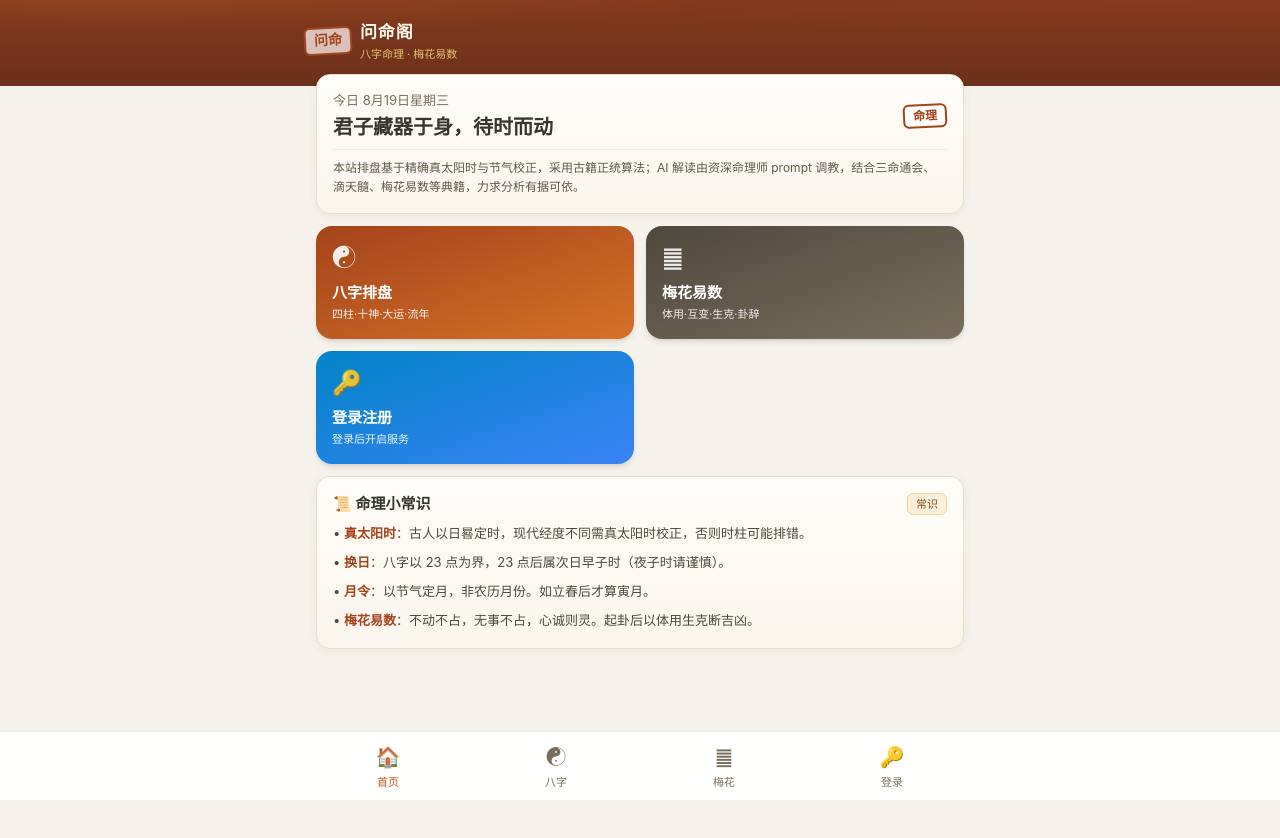
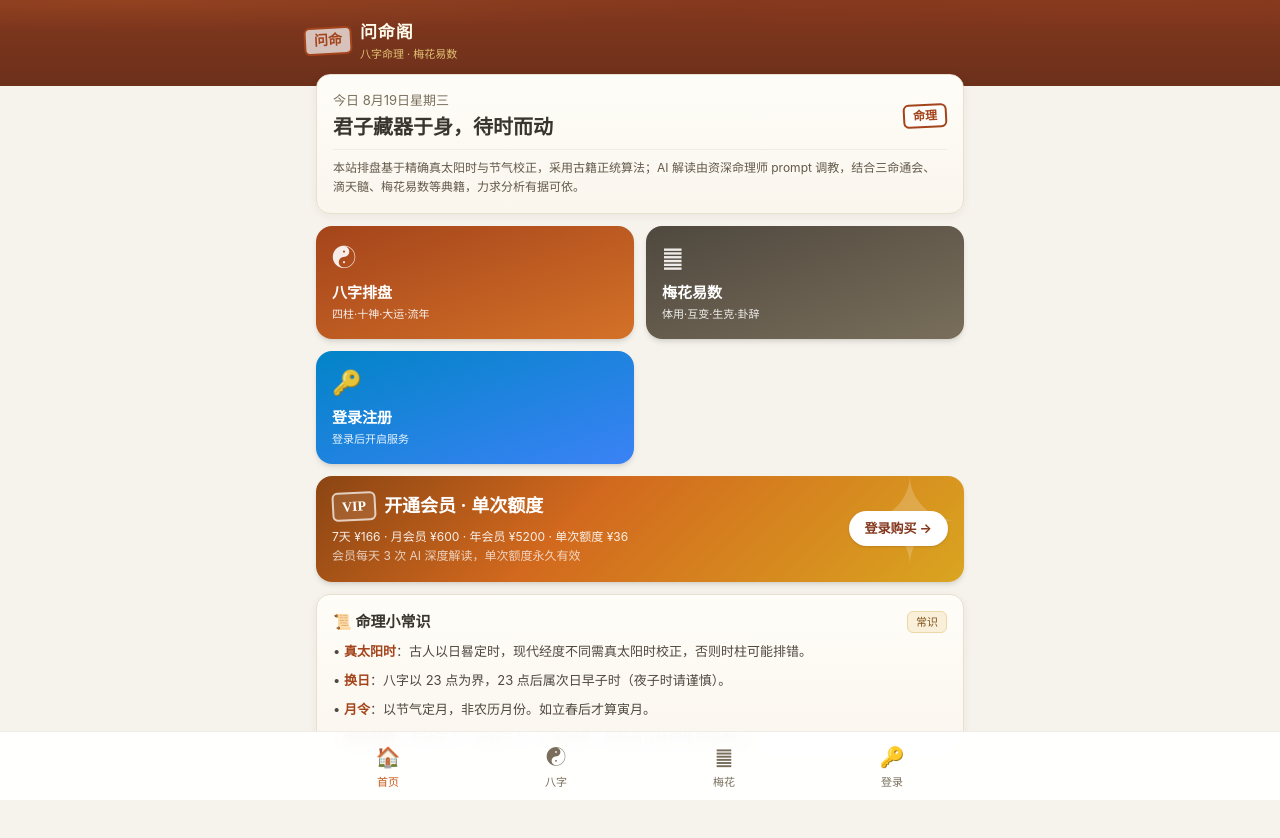
Before and after one commit to 95396014/mingli-site, a React (Vite) app in the folder frontend/: page / in a window 1280 px wide. Shown: the top 838 px of the page. Before the commit the page ends 800 px from the top, so only its background shows below. Built offline with nearby package versions, Linux system fonts and the light colour scheme; no server answers.

Commit message:
新增：首页购买会员入口 + /vip 路由 + 个人后台会员到期/额度展示

```diff
--- a/frontend/src/App.jsx
+++ b/frontend/src/App.jsx
@@ -6,6 +6,7 @@ import Meihua from './pages/Meihua.jsx'
 import Login from './pages/Login.jsx'
 import Register from './pages/Register.jsx'
 import Profile from './pages/Profile.jsx'
+import Vip from './pages/Vip.jsx'
 import Admin from './pages/Admin.jsx'
 import { useAuthStore } from './store/auth.js'
 
@@ -73,6 +74,7 @@ export default function App() {
       <Route path="/login" element={<Layout><Login /></Layout>} />
       <Route path="/register" element={<Layout><Register /></Layout>} />
       <Route path="/profile" element={<Layout><RequireAuth><Profile /></RequireAuth></Layout>} />
+      <Route path="/vip" element={<Layout><RequireAuth><Vip /></RequireAuth></Layout>} />
       <Route path="/admin" element={<RequireAuth requireAdmin><Admin /></RequireAuth>} />
       <Route path="*" element={<Navigate to="/" replace />} />
     </Routes>
--- a/frontend/src/pages/Home.jsx
+++ b/frontend/src/pages/Home.jsx
@@ -37,6 +37,28 @@ export default function Home() {
         ))}
       </div>
 
+      {/* 购买会员 / 额度入口 */}
+      <Link to={user ? '/vip' : '/login'}
+        className="block rounded-2xl p-4 mb-3 text-white relative overflow-hidden shadow-md active:scale-[0.98] transition"
+        style={{background:'linear-gradient(135deg,#8B4513 0%,#D2691E 40%,#DAA520 100%)'}}>
+        <div className="absolute right-2 top-0 opacity-20 text-[120px] leading-none font-song select-none -mr-1 -mt-3">✦</div>
+        <div className="flex items-center justify-between relative">
+          <div>
+            <div className="flex items-center gap-2">
+              <span className="seal !text-white !border-white/70 !bg-white/10">VIP</span>
+              <div className="font-song font-bold text-[18px]">开通会员 · 单次额度</div>
+            </div>
+            <div className="text-[12px] mt-1.5 opacity-90 leading-relaxed">
+              7天 ¥166 · 月会员 ¥600 · 年会员 ¥5200 · 单次额度 ¥36<br/>
+              <span className="opacity-80">会员每天 3 次 AI 深度解读，单次额度永久有效</span>
+            </div>
+          </div>
+          <div className="bg-white text-primary-800 font-bold text-[13px] px-4 py-2 rounded-full whitespace-nowrap shadow">
+            {user ? '立即购买 →' : '登录购买 →'}
+          </div>
+        </div>
+      </Link>
+
       {/* 知识卡 */}
       <div className="paper-card p-4">
         <div className="flex items-center justify-between mb-2">
--- a/frontend/src/pages/Profile.jsx
+++ b/frontend/src/pages/Profile.jsx
@@ -37,20 +37,38 @@ export default function Profile() {
         {quota && (
           <div className="grid grid-cols-3 gap-2 mt-4">
             <div className="bg-white/10 backdrop-blur rounded-xl p-2.5 text-center border border-white/20">
-              <div className="text-[10px] opacity-80">账户状态</div>
-              <div className="font-bold text-[14px] mt-1">{quota.isVip||quota.isAdmin ? 'VIP' : '普通'}</div>
+              <div className="text-[10px] opacity-80">会员到期</div>
+              <div className="font-bold text-[12px] mt-1 leading-tight">
+                {(quota.isVip||quota.isAdmin)
+                  ? (quota.isAdmin ? '永久' : (quota.vipExpireAt ? dayjs(quota.vipExpireAt).format('YYYY-MM-DD') : '—'))
+                  : '未开通'}
+              </div>
             </div>
             <div className="bg-white/10 backdrop-blur rounded-xl p-2.5 text-center border border-white/20">
-              <div className="text-[10px] opacity-80">AI 额度</div>
-              <div className="font-bold text-[18px]">{user.ai_credits||0}</div>
+              <div className="text-[10px] opacity-80">今日剩余</div>
+              <div className="font-bold text-[18px]">
+                {(quota.isVip||quota.isAdmin) ? `${quota.dailyRemain}/${quota.dailyLimit}` : '—'}
+              </div>
             </div>
             <div className="bg-white/10 backdrop-blur rounded-xl p-2.5 text-center border border-white/20">
-              <div className="text-[10px] opacity-80">会员</div>
-              <div className="font-bold text-[18px]">{quota.isVip||quota.isAdmin ? '✓' : '—'}</div>
+              <div className="text-[10px] opacity-80">单次额度</div>
+              <div className="font-bold text-[18px]">{quota.aiCredits||0}</div>
             </div>
           </div>
         )}
       </div>
+
+      {/* 去充值入口 */}
+      {!user.is_admin && (
+        <Link to="/vip" className="block paper-card p-3 mb-3 flex items-center justify-between active:scale-[0.98] transition"
+          style={{background:'linear-gradient(90deg,rgba(218,165,32,0.12),rgba(139,69,19,0.08))'}}>
+          <div>
+            <div className="font-song font-bold text-[14px] text-primary-700">✦ 开通会员 / 购买单次额度</div>
+            <div className="text-[11px] text-ink-500 mt-0.5">7天 ¥166 · 月会员 ¥600 · 年会员 ¥5200 · 单次 ¥36</div>
+          </div>
+          <div className="bg-primary-700 text-white font-bold text-[12px] px-3 py-2 rounded-full whitespace-nowrap">去充值 →</div>
+        </Link>
+      )}
 
       {/* 操作 */}
       <div className="paper-card p-2 mb-3 grid grid-cols-2 gap-2">
```
